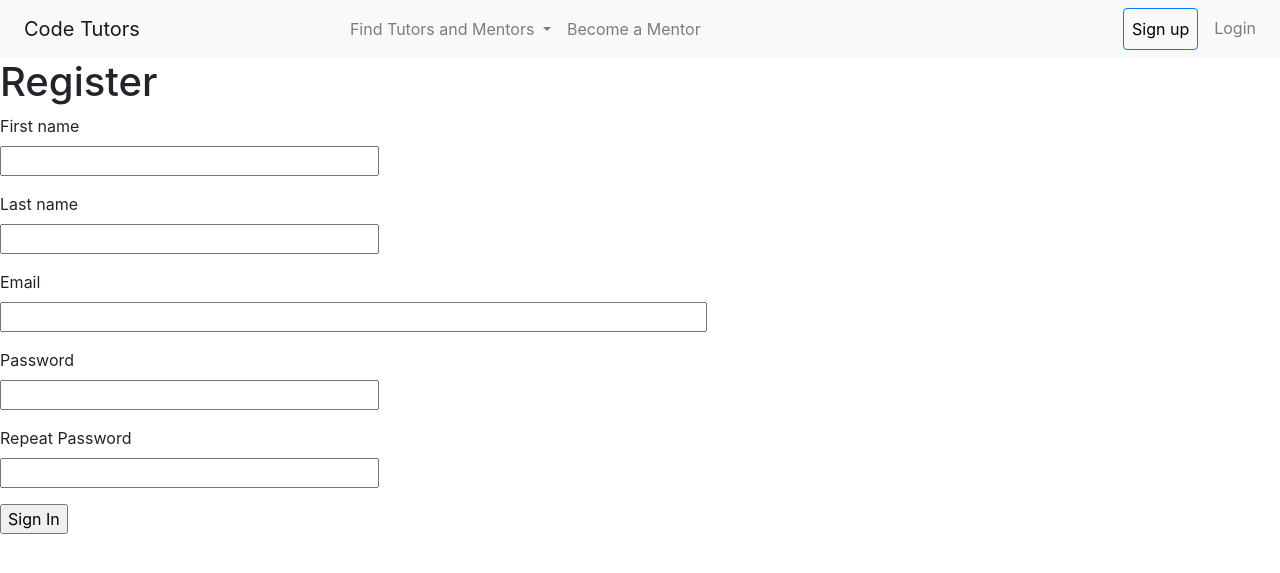
After one commit to richardfogaca/codetutors, a Flask app: page /register in a window 1280 px wide. The commit adds this page. Shown: the top 573 px of the page. Run offline with Flask 2, Linux system fonts and the light colour scheme; parts of the project's set-up code (start-up, migrations or seed data) failed here and were passed over; some libraries are stand-ins or nearby versions.

Commit message:
Finished register and login functions

```diff
--- a/app/config.py
+++ b/app/config.py
@@ -13,3 +13,4 @@ class Config(object):
         %(pw)s@%(host)s:%(port)s/%(db)s' % POSTGRES
     SQLALCHEMY_TRACK_MODIFICATIONS = False
     SECRET_KEY = os.environ.get('SECRET_KEY') or 'you-will-never-guess'
+    # TEMPLATES_AUTO_RELOAD=True
--- a/app/forms.py
+++ b/app/forms.py
@@ -1,9 +1,23 @@
 from flask_wtf import FlaskForm
 from wtforms import StringField, PasswordField, BooleanField, SubmitField
-from wtforms.validators import DataRequired
+from wtforms.validators import ValidationError, DataRequired, Email, EqualTo
+from app.models import Users
 
 class LoginForm(FlaskForm):
-    username = StringField('Username', validators=[DataRequired()])
+    email = StringField('Email', validators=[DataRequired(), Email()])
     password = PasswordField('Password', validators=[DataRequired()])
-    remember_me = BooleanField('Remember Me')
+    remember_me = BooleanField('Remember Me', default='checked')
     submit = SubmitField('Sign In')
+
+class RegistrationForm(FlaskForm):
+    first_name = StringField('First name', validators=[DataRequired()])
+    last_name = StringField('Last name', validators=[DataRequired()])
+    email = StringField('Email', validators=[DataRequired()])
+    password = PasswordField('Password', validators=[DataRequired()])
+    password2 = PasswordField('Repeat Password', validators=[DataRequired(), EqualTo('password')])
+    submit = SubmitField('Sign In')
+
+    def validate_email(self, email):
+        user = Users.query.filter_by(email=email.data).first()
+        if user is not None:
+            raise ValidationError('Please use a different email address.')
--- a/app/routes.py
+++ b/app/routes.py
@@ -1,18 +1,53 @@
-from flask import render_template, flash, redirect, url_for
+from flask import render_template, flash, redirect, request, url_for
+from flask_login import current_user, login_user, logout_user
+from werkzeug.urls import url_parse
 from app import app
-from .forms import LoginForm
+from app.models import Users
+from manage import db
+from .forms import LoginForm, RegistrationForm
+import logging
+
 
 @app.route('/')
 @app.route('/index')
 def index():
-    msg = "Hello, World!"
-    return render_template('index.html', title='Home', msg=msg)
+    return render_template('index.html', title='Home Page')
 
 @app.route('/login', methods=['GET', 'POST'])
 def login():
+    if current_user.is_authenticated:
+        return redirect(url_for('index'))
     form = LoginForm()
+    logging.warning(form.errors)
     if form.validate_on_submit():
-        flash('Login requested for user {}, remember_me={}'.format(
-            form.username.data, form.remember_me.data))
+        user = Users.query.filter_by(email=form.email.data).first()
+        if user is None or not user.check_password(form.password.data):
+            flash('Invalid email or password')
+            return redirect(url_for('index'))
+        login_user(user, remember=form.remember_me.data)
+        next_page = request.args.get('next') # next is the page the user tried to access before login
+        if not next_page or url_parse(next_page).netloc != '':
+            next_page = url_for('index')
+        return redirect(next_page)
+    return render_template('login.html', title='Sign In', form=form)
+
+@app.route('/logout')
+def logout():
+    logout_user()
+    return redirect(url_for('index'))
+
+@app.route('/register', methods=['GET', 'POST'])
+def register():
+    if current_user.is_authenticated:
         return redirect(url_for('index'))
-    return render_template('login.html', title='Sign In', form=form)
+    form = RegistrationForm()
+    if form.validate_on_submit():
+        user = Users(first_name=form.first_name.data,
+            last_name=form.last_name.data,
+            email=form.email.data)
+        user.set_password(form.password.data)
+        db.session.add(user)
+        db.session.commit()
+        flash('Congratulations, you are now a registered user!')
+        return redirect(url_for('login'))
+    return render_template('register.html', title='Register', form=form)
--- a/app/templates/index.html
+++ b/app/templates/index.html
@@ -1,7 +1,9 @@
 {% extends "layout.html" %}
 
-{% block title %} Hello there! {% endblock %}
+{% block title %} {{ title }} {% endblock %}
 
 {% block content %}
-
+    {% if current_user.is_authenticated %}
+    <h1>Hi, {{ current_user.first_name }}!</h1>
+    {% endif %}
 {% endblock %}
--- a/app/templates/layout.html
+++ b/app/templates/layout.html
@@ -36,10 +36,14 @@
         <div class="collapse navbar-collapse justify-content-end" id="navbarMenu">
             <ul class="navbar-nav">
                 <li class="nav-item mr-2">
-                    <a href="#" class="nav-link btn btn-outline-primary" style="color: black">Sign up</a>
+                    <a href="{{ url_for('register') }}" class="nav-link btn btn-outline-primary" style="color: black">Sign up</a>
                 </li>
                 <li class="nav-item">
+                    {% if current_user.is_anonymous %}
                     <a href="{{ url_for('login') }}" class="nav-link">Login</a>
+                    {% else %}
+                    <a href="{{ url_for('logout') }}" class="nav-link">Logout</a>
+                    {% endif %}
                 </li>
             </ul>
         </div>
--- /dev/null
+++ b/app/templates/register.html
@@ -0,0 +1,44 @@
+{% extends "layout.html" %}
+
+{% block content %}
+    <h1>Register</h1>
+    <form action="" method="post">
+        {{ form.hidden_tag() }}
+        <p>
+            {{ form.first_name.label }}<br>
+            {{ form.first_name(size=32) }}<br>
+            {% for error in form.first_name.errors %}
+            <span style="color: red;">[{{ error }}]</span>
+            {% endfor %}
+        </p>
+        <p>
+            {{ form.last_name.label }}<br>
+            {{ form.last_name(size=32) }}<br>
+            {% for error in form.last_name.errors %}
+            <span style="color: red;">[{{ error }}]</span>
+            {% endfor %}
+        </p>
+        <p>
+            {{ form.email.label }}<br>
+            {{ form.email(size=64) }}<br>
+            {% for error in form.email.errors %}
+            <span style="color: red;">[{{ error }}]</span>
+            {% endfor %}
+        </p>
+        <p>
+            {{ form.password.label }}<br>
+            {{ form.password(size=32) }}<br>
+            {% for error in form.password.errors %}
+            <span style="color: red;">[{{ error }}]</span>
+            {% endfor %}
+        </p>
+        <p>
+            {{ form.password2.label }}<br>
+            {{ form.password2(size=32) }}<br>
+            {% for error in form.password2.errors %}
+            <span style="color: red;">[{{ error }}]</span>
+            {% endfor %}
+        </p>
+        <p>{{ form.submit() }}</p>
+    </form>
+{% endblock %}
```
Also changed, not shown: app/__init__.py (+3 -4 lines), app/models.py (+21 -8 lines), app/templates/login.html (+5 -4 lines).
